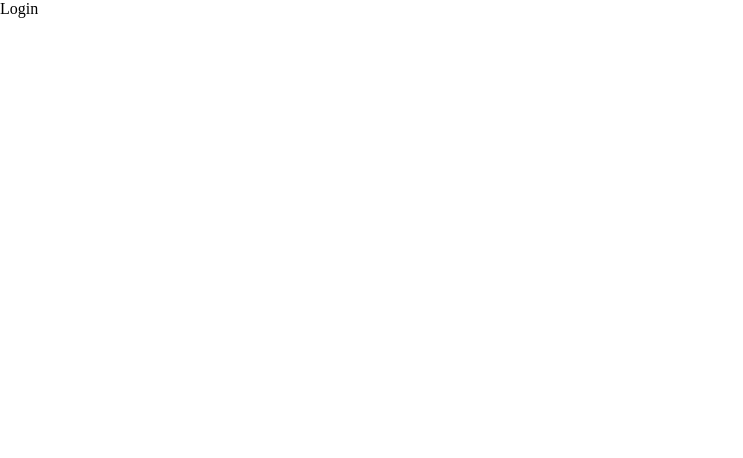
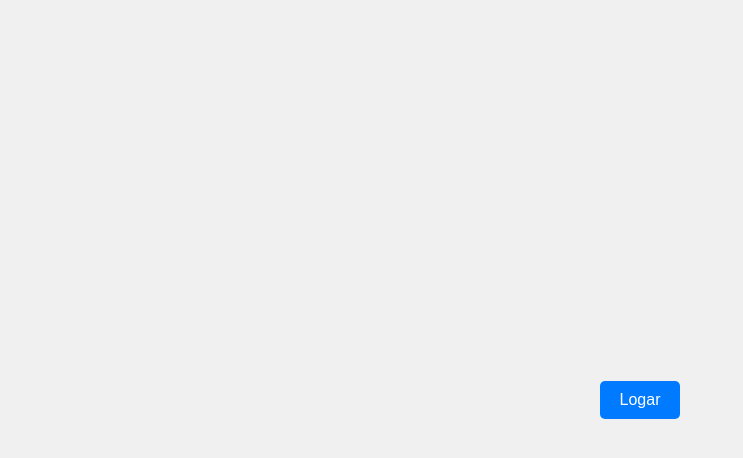
Before and after one commit to saulotarsobc/whatsclone, a Next.js app: page / in a window 1280 px wide. Shown: the top 458 px of the page, without its empty margins (0-743 px from the left). Built offline with nearby package versions, Linux system fonts and the light colour scheme.

Commit message:
feat(home): add styled login button with navigation
Introduce a styled login button on the home page that redirects to the chats page when clicked. The button is styled using a new CSS module to improve the visual appearance and user experience.

```diff
--- a/src/app/page.tsx
+++ b/src/app/page.tsx
@@ -1,3 +1,11 @@
+'use client';
+
+import style from './style.module.css';
+
 export default function Home() {
-  return <main>Login</main>;
+  return (
+    <main className={style.Home}>
+      <button className={style.Button} onClick={() => window.location.href = '/chats'}>Logar</button>
+    </main>
+  );
 }
--- /dev/null
+++ b/src/app/style.module.css
@@ -0,0 +1,21 @@
+.Home {
+  display: flex;
+  justify-content: center;
+  align-items: center;
+  height: 100vh;
+  background-color: #f0f0f0;
+
+  .Button {
+    padding: 10px 20px;
+    font-size: 16px;
+    color: #fff;
+    background-color: #007bff;
+    border: none;
+    border-radius: 5px;
+    cursor: pointer;
+  }
+
+  .Button:hover {
+    background-color: #0056b3;
+  }
+}
```
